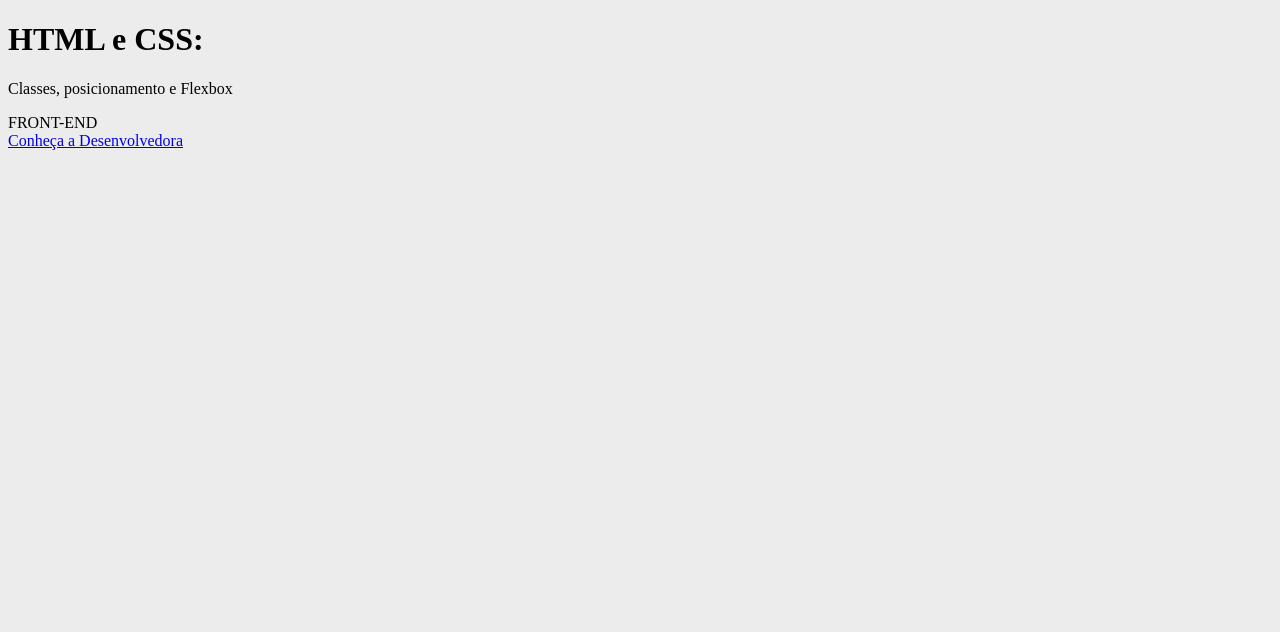
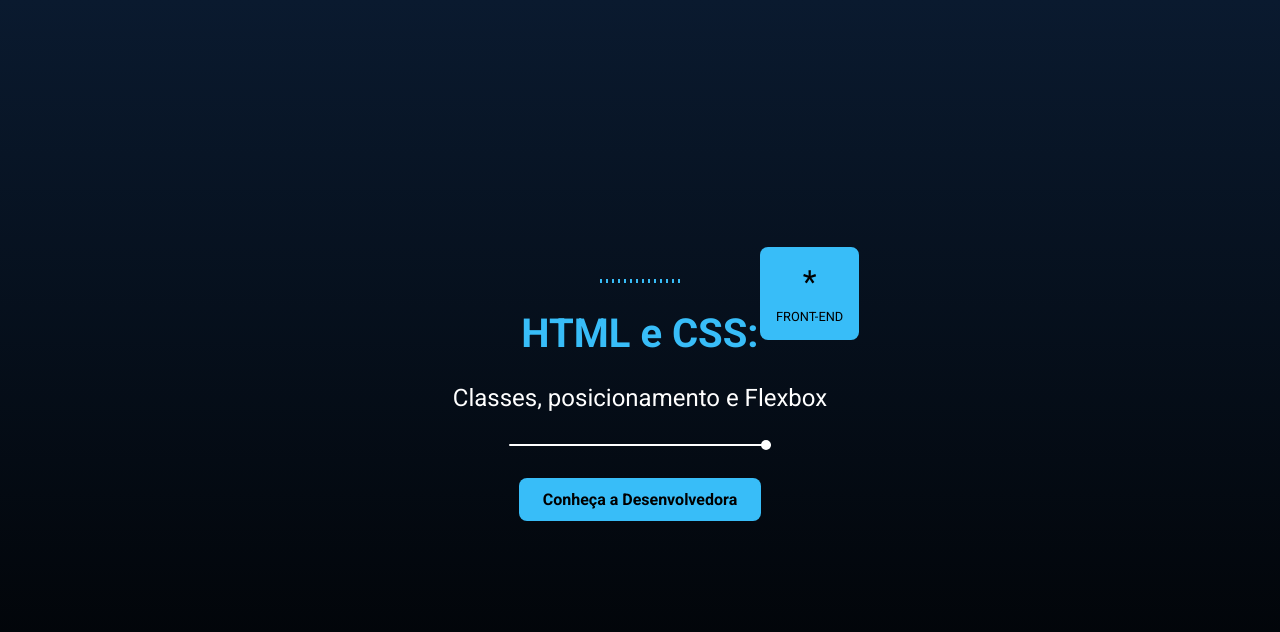
Before and after one commit to Lfdomenico/Atividade11, a plain HTML site: page index.html in a window 1280 px wide. Drawn offline with Linux system fonts and the light colour scheme.

Commit message:
Update style.css

```diff
--- a/style.css
+++ b/style.css
@@ -1,34 +1,104 @@
-body{
-    background-color: rgb(236, 236, 236);
-}
+body {
+    margin: 0;
+    font-family: 'Roboto', sans-serif;
+    background: linear-gradient(to bottom, #0a1a2f, #000);
+    color: #fff;
+    display: flex;
+    justify-content: center;
+    align-items: center;
+    height: 100vh;
+    text-align: center;
+  }
 
-#linhas{
-}
+  .container {
+    max-width: 800px;
+    padding: 2rem;
+    position: relative;
+  }
+
+  .decor {
+    height: 4px;
+    width: 80px;
+    background: repeating-linear-gradient(
+      to right,
+      #38bdf8,
+      #38bdf8 2px,
+      transparent 2px,
+      transparent 6px
+    );
+    margin: 0 auto 20px;
+  }
+
+  h1 {
+    font-size: 2.5rem;
+    color: #38bdf8;
+  }
+
+  h1 span {
+    font-weight: 700;
+  }
+
+  p {
+    font-size: 1.5rem;
+    margin: 1rem 0 2rem;
+  }
+
+  .icon {
+    position: absolute;
+    top: 0;
+    right: 0;
+    background-color: #38bdf8;
+    padding: 1rem;
+    border-radius: 8px;
+  }
+
+  .icon::before {
+    content: "*";
+    font-size: 2rem;
+    color: #000;
+  }
+
+  .icon-label {
+    display: block;
+    font-size: 0.8rem;
+    color: #000;
+    margin-top: 0.5rem;
+  }
+
+  .line {
+    height: 2px;
+    background-color: #fff;
+    width: 70%;
+    margin: 2rem auto 0;
+    position: relative;
+    border-radius: 10px;
+  }
+
+  .line::after {
+    content: '';
+    width: 10px;
+    height: 10px;
+    background-color: #fff;
+    border-radius: 50%;
+    position: absolute;
+    right: 0;
+    top: 50%;
+    transform: translateY(-50%);
+  }
 
 
+  .link-btn {
+    display: inline-block;
+    margin-top: 2rem;
+    padding: 0.75rem 1.5rem;
+    background-color: #38bdf8;
+    color: #000;
+    text-decoration: none;
+    font-weight: bold;
+    border-radius: 8px;
+    transition: background-color 0.3s ease;
+  }
 
-#titulo{
-    font-size: 3.5em;
-    font-family: 'Times New Roman', Times, serif;
-    color: rgb(77, 95, 173);
-    text-align: center;
-    margin-top: 200px;
-    margin-right: 500px;
-}
-
-#subTitulo{
-    font-size: 2em;
-    font-family: 'Times New Roman', Times, serif;
-    color: rgb(73, 69, 69);
-    text-align: center;
-    margin-right: 500px;
-}
-
-#bloco{
-    height: 50px;
-    width: 50px;
-    border: 3px black solid;
-    background-color: rgb(141, 141, 245);
-    display: inline-block;
-    margin-left: 700px;
-}
+  .link-btn:hover {
+    background-color: #0ea5e9;
+  }
```
